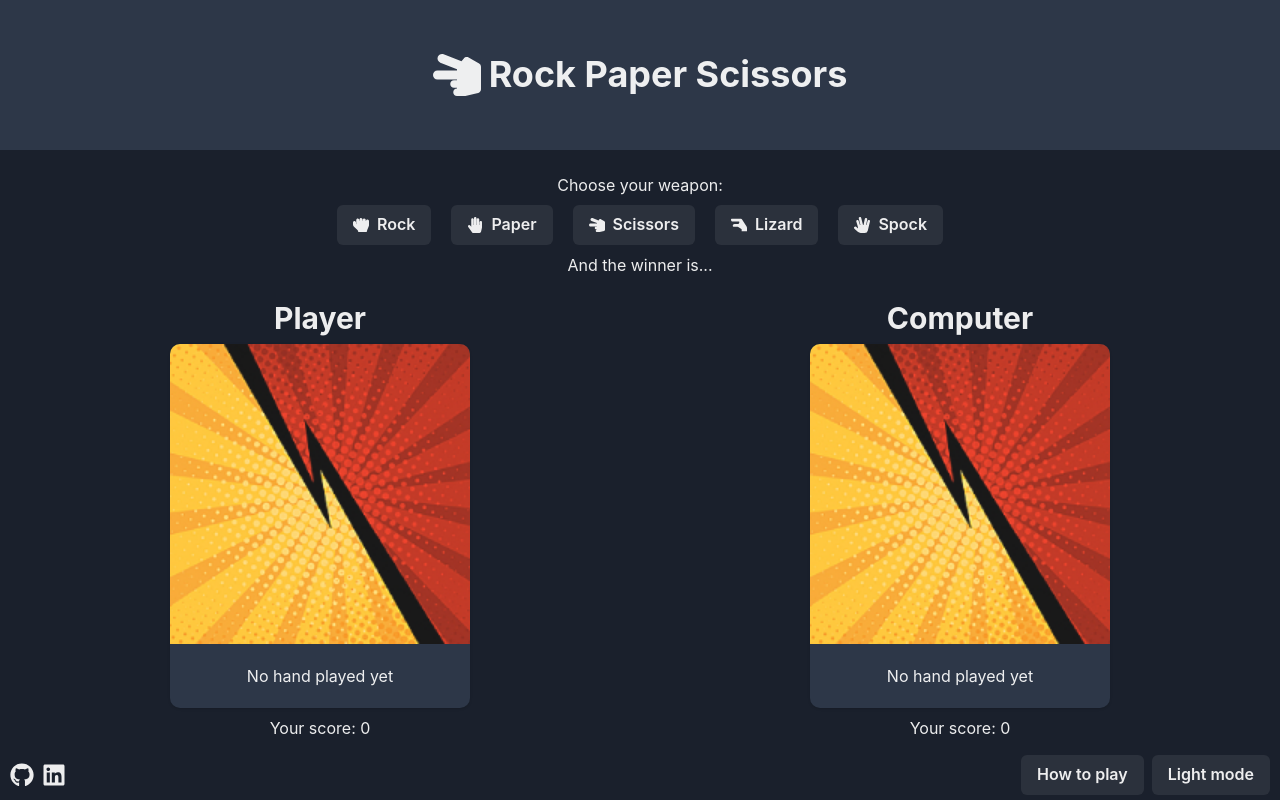
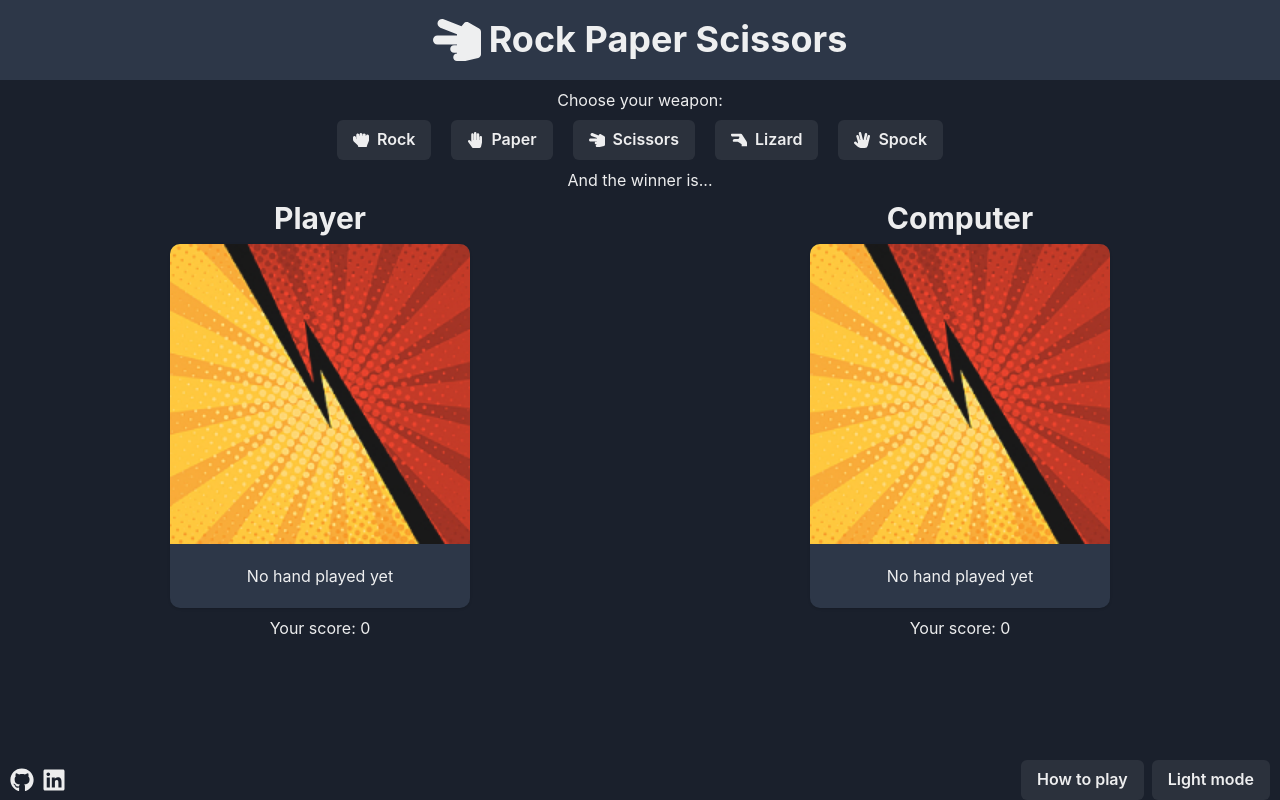
Before and after one commit to Netanel-Mordakhay/Rock-Paper-Scissors-Lizard-Spock, a React (Vite) app: page / in a window 1280 px wide. Built offline with nearby package versions, Linux system fonts and the light colour scheme.

Commit message:
layout update

```diff
--- a/src/App.tsx
+++ b/src/App.tsx
@@ -61,7 +61,7 @@ function App() {
         }}
         gridTemplateRows={{
           base: "repeat(4, auto)",
-          lg: "150px 150px 1fr 50px",
+          lg: "80px 120px 1fr auto",
         }}
         gridTemplateColumns={{ base: '"repeat(2, 1fr)"', lg: "repeat(2, 1fr)" }}
         minHeight="100vh"
--- a/src/index.css
+++ b/src/index.css
@@ -1,29 +1,3 @@
-html,
-body {
-  margin: 0;
-  padding: 0;
-  height: 100%;
-}
-
-#root {
-  display: flex;
-  flex-direction: column;
-  min-height: 100vh;
-}
-
-.app {
-  display: flex;
-  flex-direction: column;
-  min-height: 100vh;
-}
-
-/* פתרון מותאם למובייל */
-@media (max-width: 600px) {
-  .app {
-    min-height: -webkit-fill-available;
-  }
-}
-
 /* Body */
 .contentBox {
   padding: 0 10px;
```
